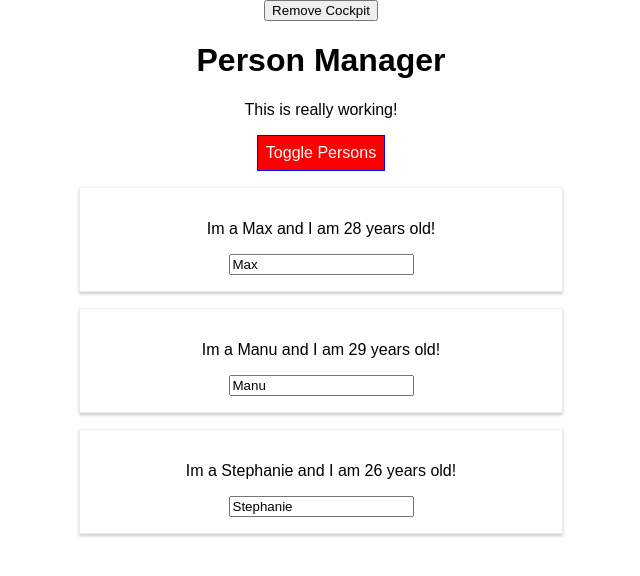
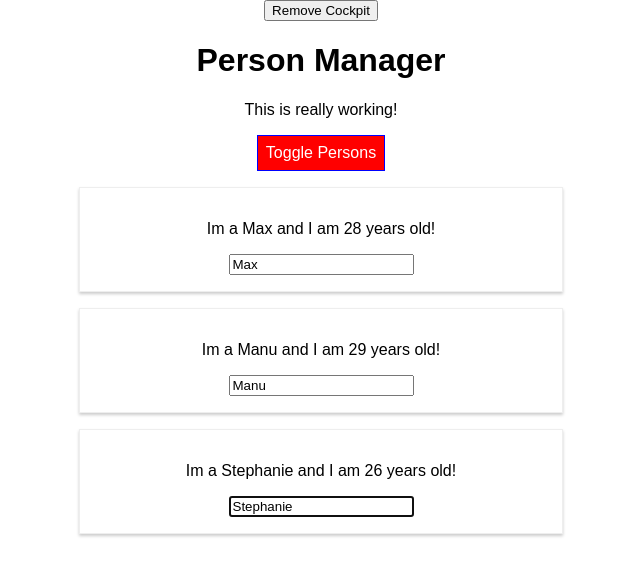
Before and after one commit to RonRofe/react_course, a React app in the folder basics/: page / in a window 1280 px wide. Both pictures are taken after a click on the button "Toggle Persons". Shown: the top 576 px of the page, without its empty margins (319-959 px from the left). Built offline with nearby package versions, Linux system fonts and the light colour scheme.

Commit message:
using element reference

```diff
--- a/basics/src/components/Persons/Person/Person.js
+++ b/basics/src/components/Persons/Person/Person.js
@@ -7,6 +7,10 @@ import Aux from '../../../hoc/Auxiliary';
 import withClass from '../../../hoc/withClass';
 
 class Person extends Component {
+    componentDidMount() {
+        this.inputElement.focus();
+    }
+
     render() {
         console.log('[Person.js] rendering...');
 
@@ -15,7 +19,11 @@ class Person extends Component {
             <Fragment>
                 <p onClick={this.props.click}>Im a {this.props.name} and I am {this.props.age} years old!</p>
                 <p>{this.props.children}</p>
-                <input type="text" value={this.props.name} onChange={this.props.changed}></input>
+                <input
+                    ref={(inputEl) => this.inputElement = inputEl}
+                    type="text"
+                    value={this.props.name}
+                    onChange={this.props.changed}></input>
             </Fragment>
             // </div>
         );
```
